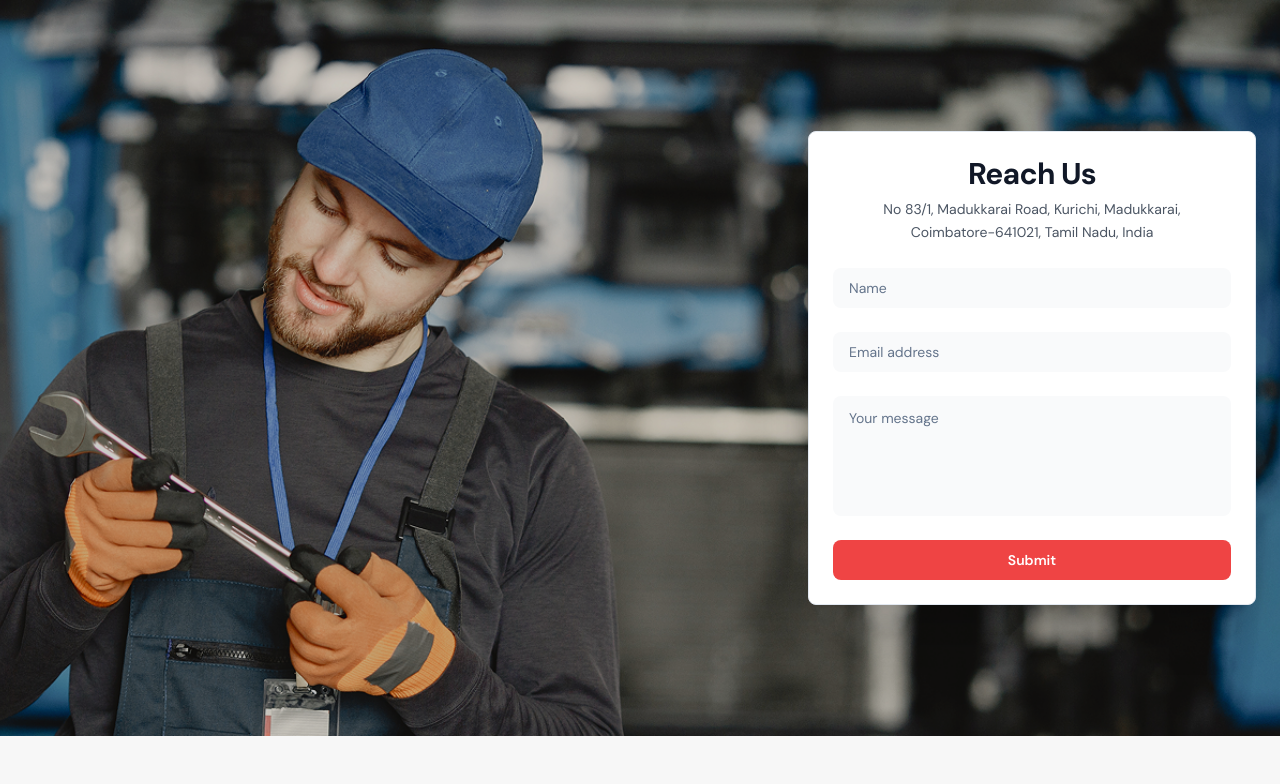
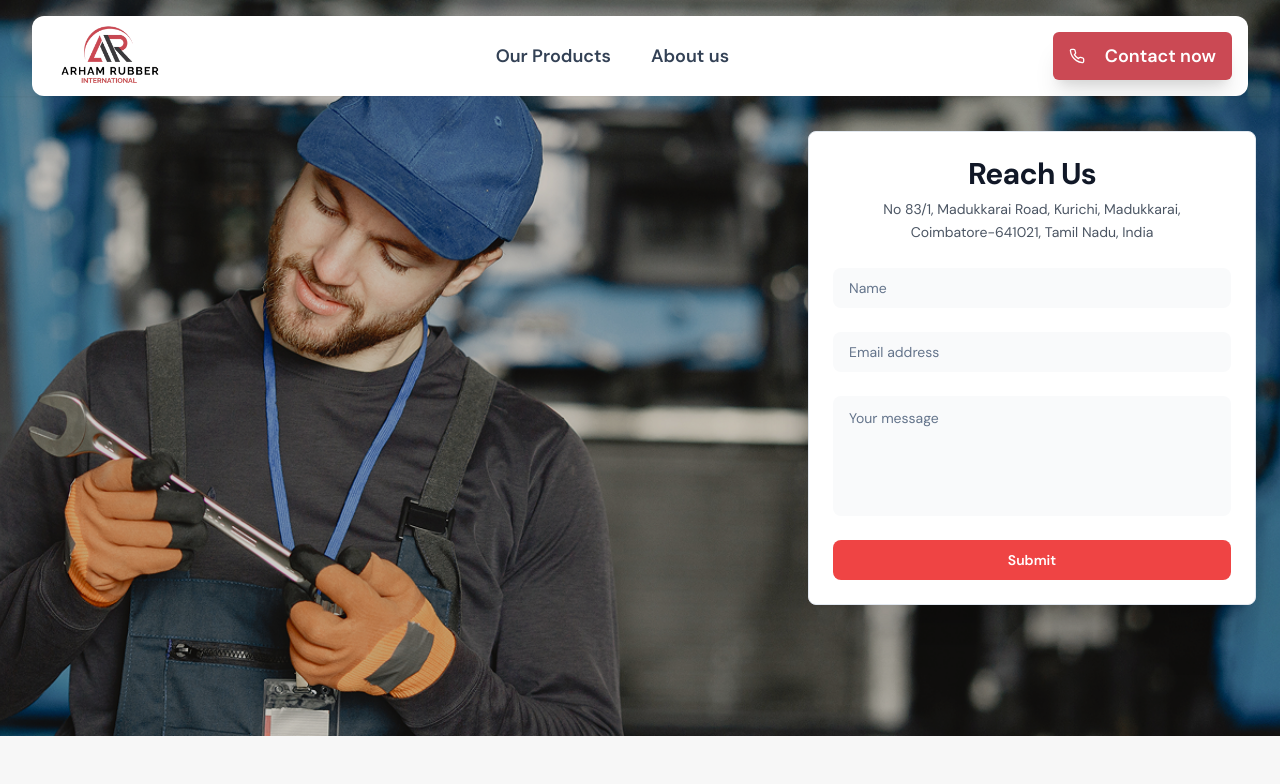
Before and after one commit to ItzFalco08/arham-rubber-hub, a React (Vite) app: page /contact in a window 1280 px wide. Shown: the top 784 px of the page. Built offline with nearby package versions, Linux system fonts and the light colour scheme.

Commit message:
minor updates - 2

```diff
--- a/src/components/Header.tsx
+++ b/src/components/Header.tsx
@@ -3,7 +3,7 @@ import { Button } from './ui/button'
 import { Phone, X, Menu } from 'lucide-react'
 import { useNavigate } from 'react-router-dom'
 
-function Header() {
+function Header({isHidden}: {isHidden: boolean}) {
     const navigate = useNavigate();
     const [isMobileMenuOpen, setIsMobileMenuOpen] = useState(false);
     const [isVisible, setIsVisible] = useState(false);
@@ -50,8 +50,11 @@ function Header() {
     };
 
     return (
-        <header className={`w-full fixed top-0 z-50 shadow-sm transition-all duration-300 ease-in-out ${
-            isVisible ? 'h-auto opacity-100' : 'h-0 opacity-0 overflow-hidden'
+        <header className={`w-full fixed top-0 z-50 shadow-sm transition-all duration-300 ease-in-out
+        ${
+            isHidden ? (
+                isVisible ? 'h-auto opacity-100' : 'h-0 opacity-0 overflow-hidden'
+            ) : "h-auto opacity-100"
         }`}>
             <div className="max-w-7xl mx-auto px-4 sm:px-6 lg:px-8">
                 <div className="flex justify-between bg-white mt-4 px-4 rounded-[12px] items-center h-20">
--- a/src/pages/Contact.tsx
+++ b/src/pages/Contact.tsx
@@ -7,7 +7,7 @@ const Contact = () => {
   return (
     <div className="min-h-screen bg-background">
       {/* Enhanced Header */}
-      <Header/>
+      <Header isHidden={false}/>
 
       {/* Enhanced Contact Section */}
       <ContactForm/>
--- a/src/pages/Index.tsx
+++ b/src/pages/Index.tsx
@@ -139,7 +139,7 @@ const Index = () => {
   return (
     <div className="min-h-screen bg-gradient-to-br">
       {/* Enhanced Modern Header */}
-      <Header />
+      <Header isHidden={true} />
 
       {/* Enhanced Hero Section with Modern Design */}
       <Hero isSearching={isSearching} handleSearch={handleSearch} searchTerm={searchTerm} setSearchTerm={setSearchTerm} />
```
